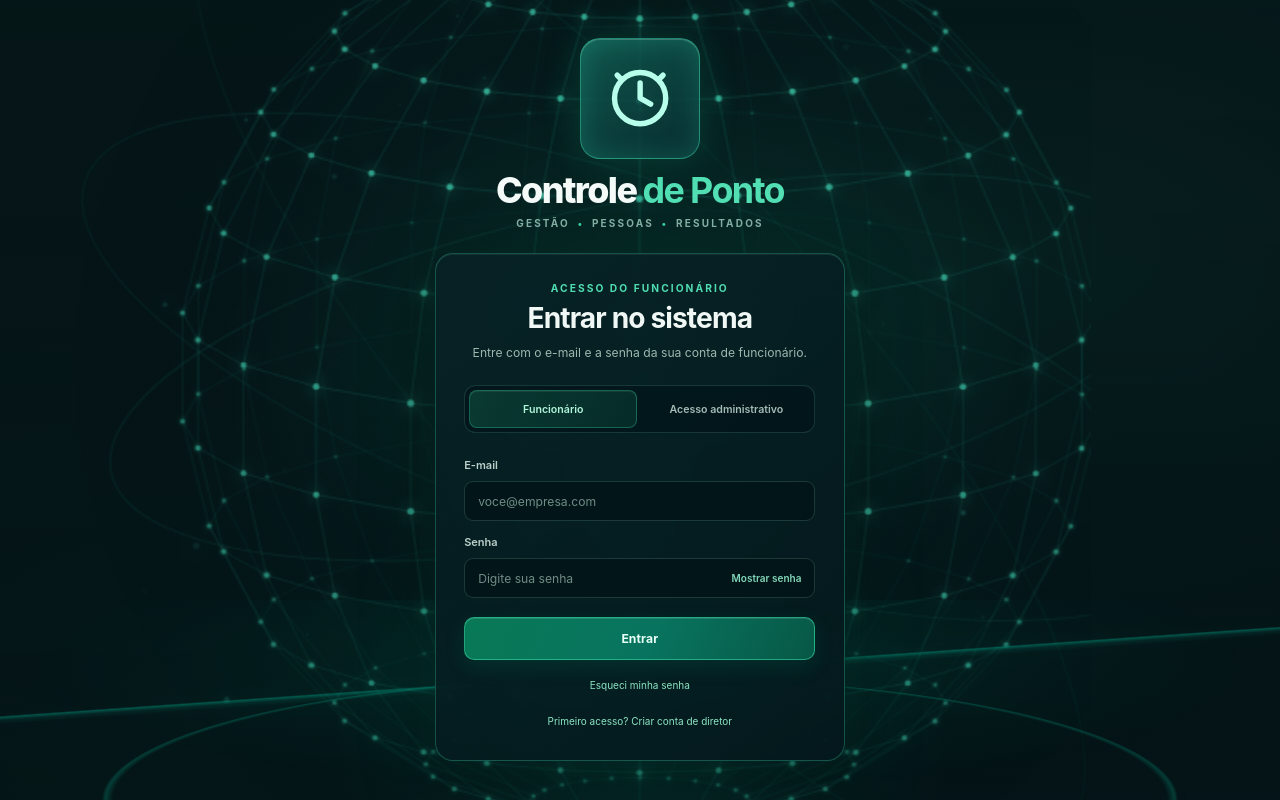
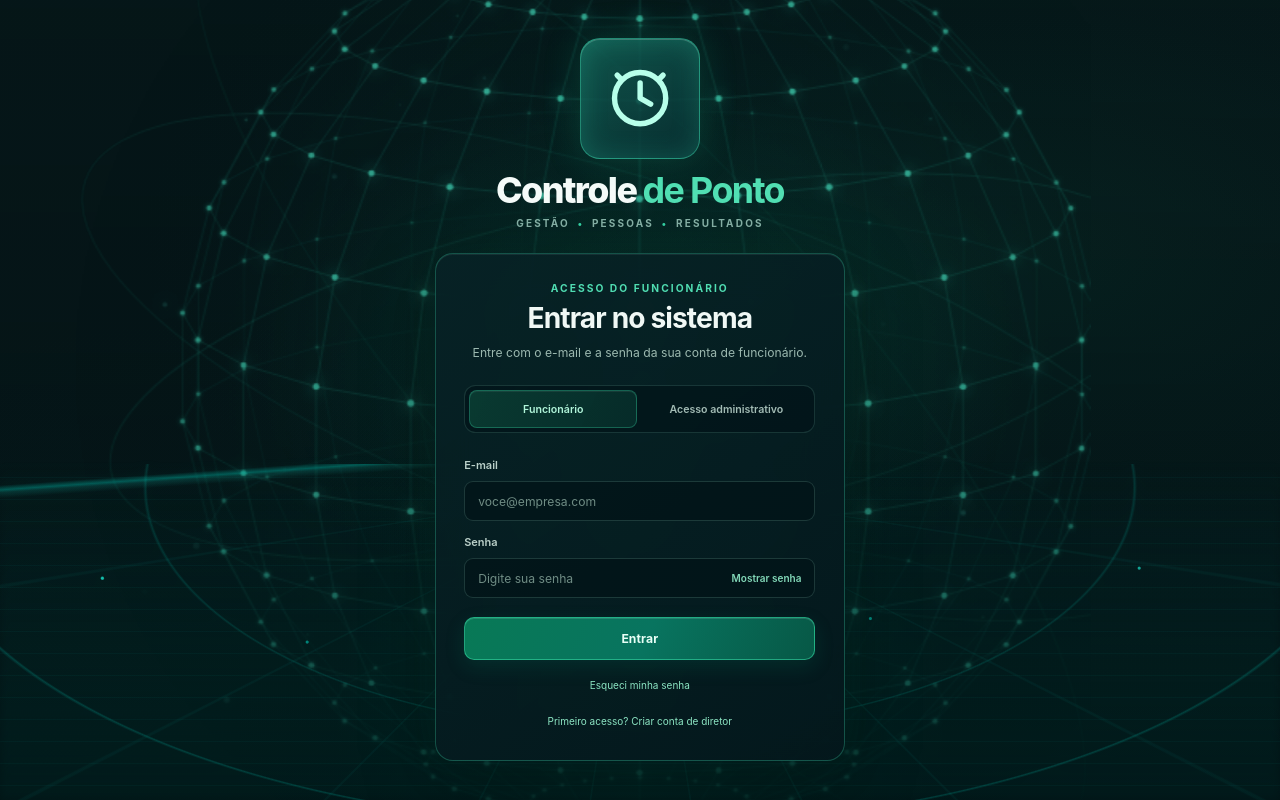
Before and after one commit to rodrigocoin64-maker/gift-hub, a plain HTML site: page public/index.html in a window 1280 px wide. Drawn offline with nearby package versions, Linux system fonts and the light colour scheme.

Commit message:
Atualiza visual da tela de login

```diff
--- a/public/style.css
+++ b/public/style.css
@@ -474,12 +474,21 @@ h1 span { color: #30dbb0; text-shadow: 0 0 28px rgb(31 220 175 / 25%); }
     right: 0;
     bottom: 0;
     left: 0;
-    height: 25vh;
+    height: 42vh;
     background:
-        linear-gradient(176deg, transparent 0 40%, rgb(0 220 180 / 30%) 40.5%, rgb(0 220 180 / 8%) 41.5%, transparent 43%),
-        radial-gradient(ellipse 58% 85% at 50% 100%, transparent 71%, rgb(0 220 180 / 20%) 72%, transparent 72.5%),
-        radial-gradient(ellipse at 50% 32%, rgb(0 208 172 / 8%), transparent 68%);
-    filter: drop-shadow(0 0 8px rgb(0 225 180 / 20%));
+        radial-gradient(circle at 8% 34%, rgb(24 230 208 / 80%) 0 1px, transparent 2.2px),
+        radial-gradient(circle at 24% 53%, rgb(0 201 183 / 60%) 0 1px, transparent 2px),
+        radial-gradient(circle at 42% 28%, rgb(24 230 208 / 47%) 0 1px, transparent 2px),
+        radial-gradient(circle at 68% 46%, rgb(0 201 183 / 62%) 0 1px, transparent 2px),
+        radial-gradient(circle at 89% 31%, rgb(24 230 208 / 68%) 0 1px, transparent 2px),
+        linear-gradient(176deg, transparent 5%, rgb(0 201 183 / 36%) 6.1%, rgb(24 230 208 / 13%) 6.7%, transparent 8.1%),
+        radial-gradient(ellipse 56% 105% at 50% 7%, transparent 68.7%, rgb(0 175 160 / 18%) 69%, transparent 69.35%),
+        radial-gradient(ellipse 79% 138% at 50% 9%, transparent 71.2%, rgb(0 201 183 / 21%) 71.45%, transparent 71.8%),
+        radial-gradient(ellipse 102% 170% at 50% 11%, transparent 75.6%, rgb(24 230 208 / 12%) 75.85%, transparent 76.2%),
+        repeating-conic-gradient(from 180deg at 50% 6%, transparent 0deg 8.7deg, rgb(0 175 160 / 6%) 8.85deg 9deg, transparent 9.15deg 18deg),
+        repeating-linear-gradient(to bottom, transparent 0 13px, rgb(0 175 160 / 5%) 13.5px, transparent 14px 22px),
+        linear-gradient(to bottom, rgb(3 37 37 / 4%), rgb(0 21 22 / 70%));
+    filter: drop-shadow(0 0 5px rgb(0 201 183 / 15%));
     content: "";
     pointer-events: none;
 }
@@ -540,7 +549,7 @@ body:has(.auth-view:not([hidden])) #backgroundNetwork {
     .auth-form input { height: 46px; font-size: 12px; }
     .auth-card .auth-submit { height: 47px; font-size: 13px; }
     body:has(.auth-view:not([hidden])) #backgroundNetwork { opacity: .65; transform: translate(-42.5vw, -4vh) scale(1.7); }
-    .auth-view::after { height: 18vh; }
+    .auth-view::after { height: 34vh; opacity: .72; }
 }
 
 .clipboard-fallback { position: fixed; left: -9999px; top: 0; opacity: 0; pointer-events: none; }
```
